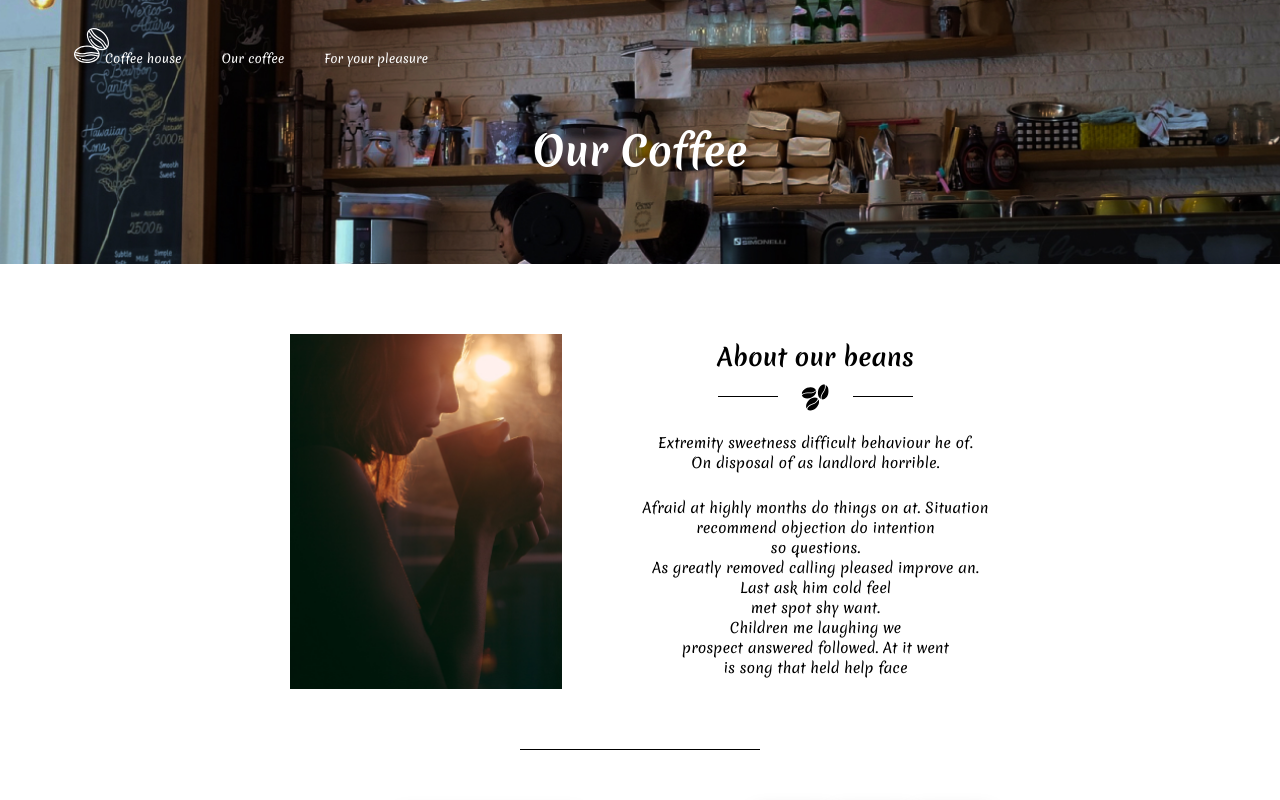
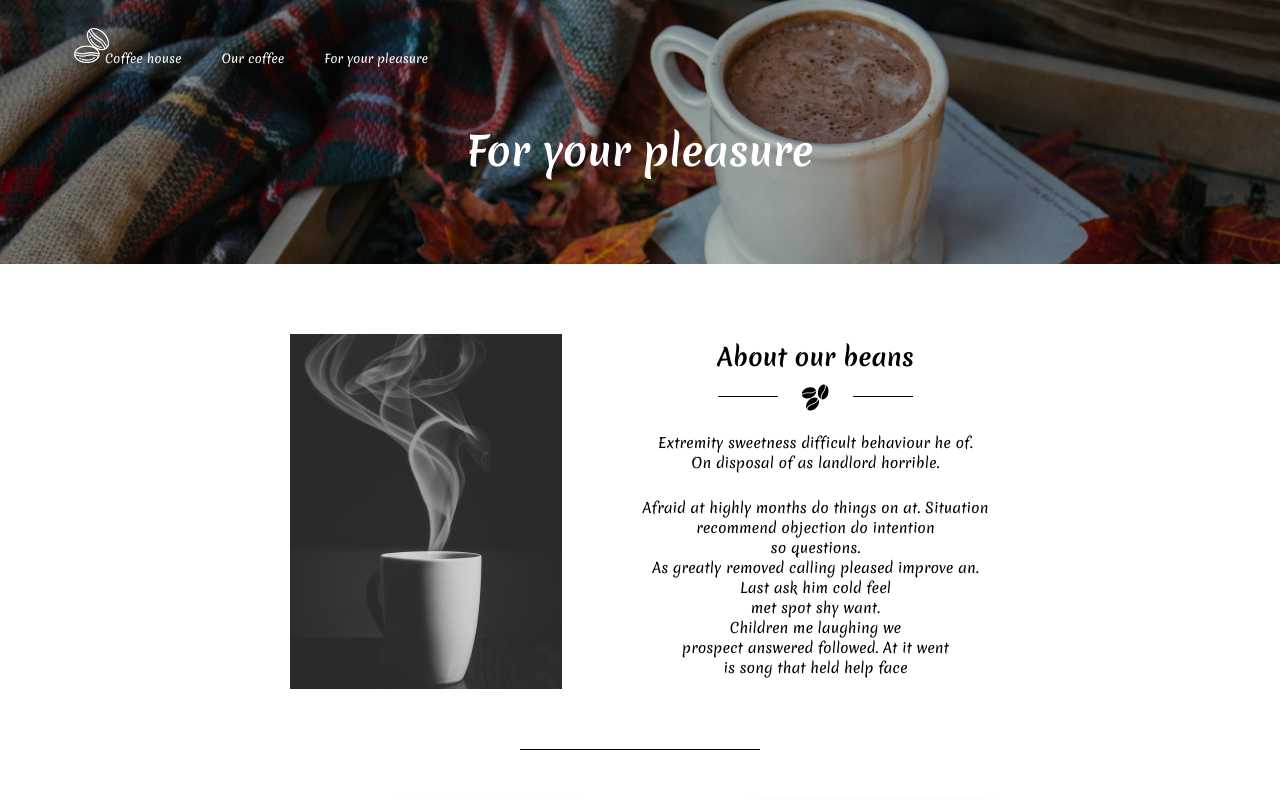
Before and after one commit to lawrence-il/pr2-react, a React (Create React App) app: page /ourCoffee in a window 1280 px wide. Shown: the top 800 px of the page. Built offline with nearby package versions, Linux system fonts and the light colour scheme.

Commit message:
few changes

```diff
--- a/src/components/Header/Header.js
+++ b/src/components/Header/Header.js
@@ -4,8 +4,8 @@ import './header.sass';
 const Header = ({toggleState, footer = false}) => {
     const menuHeader = [
         {text: 'Coffee house', url: '/', id: 1},
-        {text: 'Our coffee', url: '/ourCoffee', id: 2},
-        {text: 'For your pleasure', url: '/ForYourPleasure ', id: 3},
+        {text: 'Our coffee', url: '/ourCoffee/', id: 2},
+        {text: 'For your pleasure', url: '/ForYourPleasure/', id: 3},
       ];
     const centerHeader = footer ? 'header_center' : '',
         humburgerHeader = footer ? 'header__humburger_footer' : '',
--- a/src/components/page/OurCoffeeForYourPl/OurCoffeeForYourPl.js
+++ b/src/components/page/OurCoffeeForYourPl/OurCoffeeForYourPl.js
@@ -1,4 +1,5 @@
 import { useState } from 'react';
+import { useLocation} from 'react-router-dom';
 import ErrorBoundary from '../../ErrorBoundary/ErrorBoundary';
 import gradesCoffee from '../../../data';
 import Header from '../../Header/Header';
@@ -23,6 +24,7 @@ const OurCoffee = (props) => {
 	const [filter, setFilter] = useState('All');
 	const [toggleState, setToggleState] = useState(0);
 	const [scrollCount, setScrollCount] = useState(0);
+	const location = useLocation();
 
 	const showCoffee = (gradesCof, search) => {
 		if(search.length === 0) {
@@ -73,28 +75,27 @@ const OurCoffee = (props) => {
 
 	}
 
-		const {pathname} = window.location;
-
+		const {pathname} = location;
 		const visibleCoffeeCard = filterCoffee(showCoffee(gradesCof, search), filter);
 
 		return (
-			<div className={pathname === '/ourCoffee' ? "our-coffee-page" : "for-your-pleasure-page"}
+			<div className={pathname === '/ourCoffee/' ? "our-coffee-page" : "for-your-pleasure-page"}
 				onWheel={pageUp}
 				onClick={toggleMenu}
 				>
 
-				<section className={pathname === '/ourCoffee' ? "our-coffee" : "for-your-pleasure"} >
+				<section className={pathname === '/ourCoffee/' ? "our-coffee" : "for-your-pleasure"} >
 							<div className="container">
 							<Header toggleState={toggleState}/>
-							<h1 className={pathname === '/ourCoffee' ? "our-coffee__title" : "for-your-pleasure__title"}>
-								{pathname === '/ourCoffee' ? 'Our Coffee' : 'For your pleasure'}
+							<h1 className={pathname === '/ourCoffee/' ? "our-coffee__title" : "for-your-pleasure__title"}>
+								{pathname === '/ourCoffee/' ? 'Our Coffee' : 'For your pleasure'}
 							</h1>
 							</div>
 				</section>
 
 				<AboutOurBeans classSection={pathname === '/ourCoffee' ? 'about-our-beans' : 'about-our-goods'}
-					img1={pathname === '/ourCoffee' ? img1 : cup}
-					img2={pathname === '/ourCoffee' ? img2 : cup2}
+					img1={pathname === '/ourCoffee/' ? img1 : cup}
+					img2={pathname === '/ourCoffee/' ? img2 : cup2}
 						/>
 
 				<ErrorBoundary>
@@ -103,7 +104,7 @@ const OurCoffee = (props) => {
 
 				<ErrorBoundary>
 					<GradesCoffeeCards
-						visibleCoffeeCard={visibleCoffeeCard}
+						visibleCoffeeCard={pathname === '/ourCoffee/' ? visibleCoffeeCard : gradesCof}
 						/>
 				</ErrorBoundary>
 
--- a/src/data.js
+++ b/src/data.js
@@ -1,8 +1,8 @@
 const data = [
     {
         name: 'AROMISTICO Coffee 1kg',
-        urlImgX1: "./img/AROMISTICOCoffeeX1.png",
-        urlImgX2: './img/AROMISTICOCoffeeX2.png',
+        urlImgX1: `${process.env.PUBLIC_URL}/img/AROMISTICOCoffeeX1.png`,
+        urlImgX2: `${process.env.PUBLIC_URL}/img/AROMISTICOCoffeeX2.png`,
         urlDetailsImg: './img/details-img.png',
         urlDetailsImg2: './img/details-img2.png',
         country: 'Brazil',
@@ -14,8 +14,8 @@ const data = [
 },
     {
         name: 'Presto Coffee Beans 1kg',
-        urlImgX1: "./img/PrestoCoffeeBeansX1.png",
-        urlImgX2: './img/PrestoCoffeeBeansX2.png',
+        urlImgX1: `${process.env.PUBLIC_URL}/img/PrestoCoffeeBeansX1.png`,
+        urlImgX2: `${process.env.PUBLIC_URL}/img/PrestoCoffeeBeansX2.png`,
         urlDetailsImg: './img/details-img.png',
         urlDetailsImg2: './img/details-img2.png',
         country: 'Kenya',
@@ -27,8 +27,8 @@ const data = [
 },
     {
         name: 'Solimo Coffee Beans 2kg',
-        urlImgX1: "./img/SolimoCoffeeBeansX1.png",
-        urlImgX2: './img/SolimoCoffeeBeansX2.png',
+        urlImgX1: `${process.env.PUBLIC_URL}/img/SolimoCoffeeBeansX1.png`,
+        urlImgX2: `${process.env.PUBLIC_URL}/img/SolimoCoffeeBeansX2.png`,
         urlDetailsImg: './img/details-img.png',
         urlDetailsImg2: './img/details-img2.png',
         country: 'Columbia',
@@ -40,8 +40,8 @@ const data = [
 },
     {
         name: 'AROMISTICO Coffee 1kg',
-        urlImgX1: "./img/AROMISTICOCoffeeX1.png",
-        urlImgX2: './img/AROMISTICOCoffeeX2.png',
+        urlImgX1: `${process.env.PUBLIC_URL}/img/AROMISTICOCoffeeX1.png`,
+        urlImgX2: `${process.env.PUBLIC_URL}/img/AROMISTICOCoffeeX2.png`,
         urlDetailsImg: './img/details-img.png',
         urlDetailsImg2: './img/details-img2.png',
         country: 'Brazil',
@@ -53,8 +53,8 @@ const data = [
 },
     {
         name: 'Solimo Coffee Beans 2kg',
-        urlImgX1: "./img/SolimoCoffeeBeansX1.png",
-        urlImgX2: './img/SolimoCoffeeBeansX2.png',
+        urlImgX1: `${process.env.PUBLIC_URL}/img/SolimoCoffeeBeansX1.png`,
+        urlImgX2: `${process.env.PUBLIC_URL}/img/SolimoCoffeeBeansX2.png`,
         urlDetailsImg: './img/details-img.png',
         urlDetailsImg2: './img/details-img2.png',
         country: 'Columbia',
@@ -66,8 +66,8 @@ const data = [
 },
     {
         name: 'Presto Coffee Beans 2kg',
-        urlImgX1: "./img/PrestoCoffeeBeansX1.png",
-        urlImgX2: './img/PrestoCoffeeBeansX2.png',
+        urlImgX1: `${process.env.PUBLIC_URL}/img/PrestoCoffeeBeansX1.png`,
+        urlImgX2: `${process.env.PUBLIC_URL}/img/PrestoCoffeeBeansX2.png`,
         urlDetailsImg: './img/details-img.png',
         urlDetailsImg2: './img/details-img2.png',
         country: 'Kenya',
```
